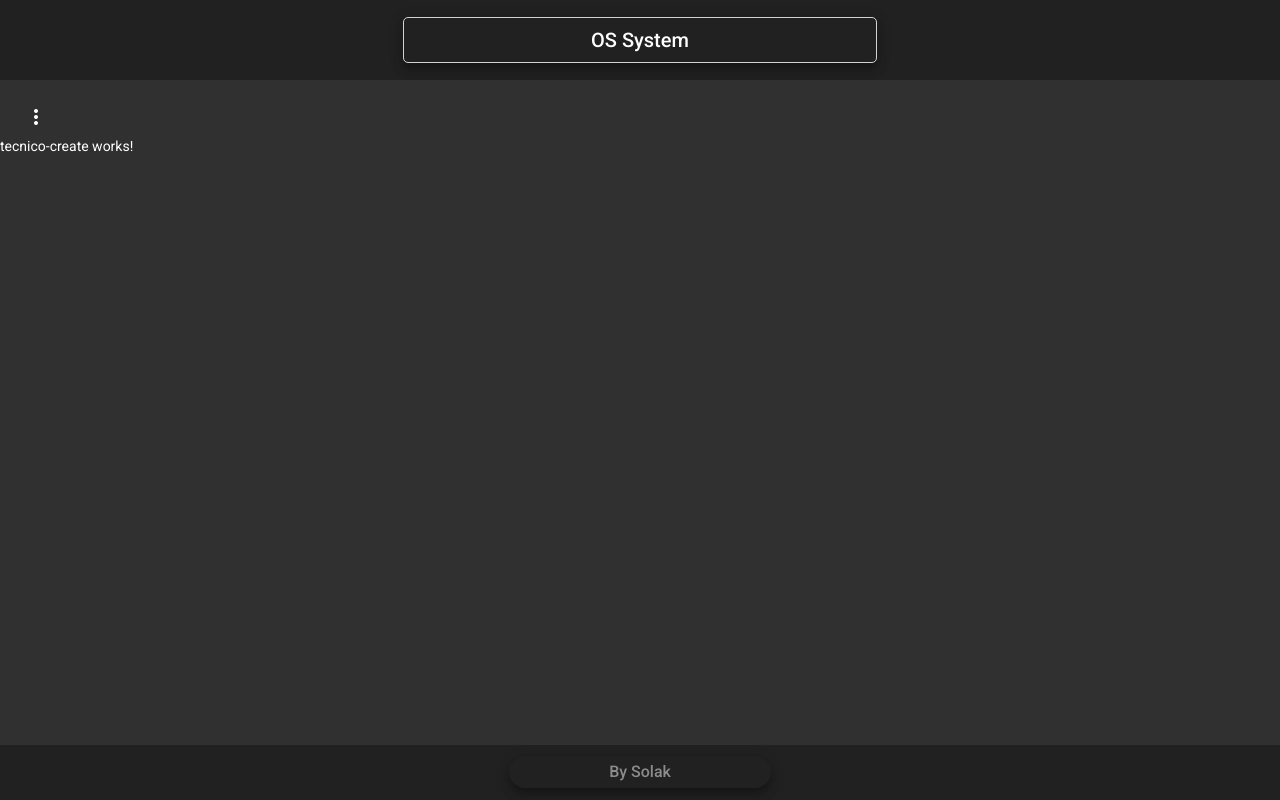
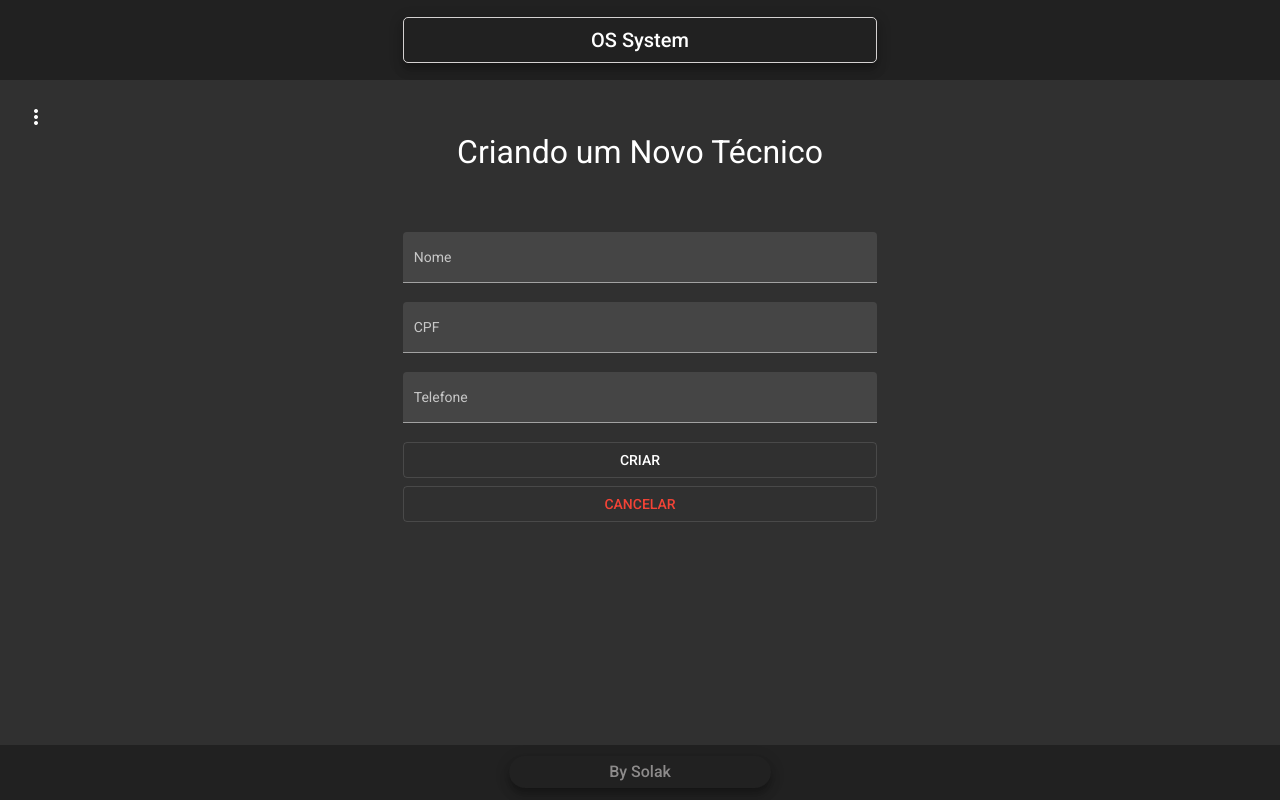
Before and after one commit to WagnerSolak/dicas_de_um_dev_os_front, an Angular app: page /tecnico/create in a window 1280 px wide. Built offline with nearby package versions, Linux system fonts and the light colour scheme.

Commit message:
CREATE para Tecnico implementado

```diff
--- a/src/app/services/tecnico.service.ts
+++ b/src/app/services/tecnico.service.ts
@@ -1,5 +1,6 @@
 import { HttpClient } from '@angular/common/http';
 import { Injectable } from '@angular/core';
+import { MatSnackBar } from '@angular/material/snack-bar';
 import { Observable } from 'rxjs';
 import { environment } from 'src/environments/environment';
 import { Tecnico } from '../models/tecnico';
@@ -11,11 +12,27 @@ export class TecnicoService {
 
   baseUrl: String = environment.baseUrl;
 
-  constructor(private http : HttpClient) { }
+  constructor(
+    private http : HttpClient,
+    private snack: MatSnackBar
+    ) { }
 
     findAll(): Observable<Tecnico[]> {
       const url = this.baseUrl +"/tecnicos";
       return this.http.get<Tecnico[]>(url);
     }
 
+    create(tecnico: Tecnico): Observable<Tecnico>{
+      const url = this.baseUrl +"/tecnicos";
+      return this.http.post<Tecnico>(url, tecnico);
+    }
+
+    message(msg: String): void {
+      this.snack.open(`${msg}`, 'OK', {
+        horizontalPosition: 'end',
+        verticalPosition: 'top',
+        duration: 4000
+      } )
+    }
+
 }
--- a/src/app/views/components/tecnico/tecnico-create/tecnico-create.component.css
+++ b/src/app/views/components/tecnico/tecnico-create/tecnico-create.component.css
@@ -0,0 +1,19 @@
+.form{
+    width: 37%;
+    margin: auto;
+}
+
+h1{
+    text-align: center;
+    font-size: 2rem;
+    margin-bottom: 4rem;
+}
+
+.full-width{
+    width: 100%;
+}
+
+button{
+    width: 100%;
+    margin-bottom: .5rem;
+}
--- a/src/app/views/components/tecnico/tecnico-create/tecnico-create.component.html
+++ b/src/app/views/components/tecnico/tecnico-create/tecnico-create.component.html
@@ -1 +1,20 @@
-<p>tecnico-create works!</p>
+<form class="form">
+    <h1>Criando um Novo Técnico</h1>
+    <mat-form-field class="full-width" appearance="fill">
+      <mat-label>Nome</mat-label>
+      <input matInput placeholder="Ex. Miško Hevery" >
+    </mat-form-field>
+
+    <mat-form-field class="full-width" appearance="fill">
+        <mat-label>CPF</mat-label>
+        <input matInput placeholder="Ex. 000.000.000-00" >
+      </mat-form-field>
+
+      <mat-form-field class="full-width" appearance="fill">
+        <mat-label>Telefone</mat-label>
+        <input matInput placeholder="Ex. (00)9 0000-0000" >
+      </mat-form-field>
+
+      <button (click)="create()" mat-stroked-button color="basic">CRIAR</button>
+      <button (click)="cancel()" class="cancelar" mat-stroked-button color="warn">CANCELAR</button>
+</form>
--- a/src/app/views/components/tecnico/tecnico-create/tecnico-create.component.ts
+++ b/src/app/views/components/tecnico/tecnico-create/tecnico-create.component.ts
@@ -1,4 +1,7 @@
 import { Component, OnInit } from '@angular/core';
+import { Router } from '@angular/router';
+import { Tecnico } from 'src/app/models/tecnico';
+import { TecnicoService } from 'src/app/services/tecnico.service';
 
 @Component({
   selector: 'app-tecnico-create',
@@ -7,9 +10,34 @@ import { Component, OnInit } from '@angular/core';
 })
 export class TecnicoCreateComponent implements OnInit {
 
-  constructor() { }
+  tecnico: Tecnico = {
+    id: '',
+    nome: 'Solak',
+    cpf: '799.119.730-18',
+    telefone: '(44)3030-4040'
+  }
+
+  constructor(
+    private router: Router,
+    private service: TecnicoService
+  ) { }
 
   ngOnInit(): void {
   }
 
+  cancel():void{
+    this.router.navigate(['tecnicos'])
+  }
+
+  create(): void {
+    this.service.create(this.tecnico).subscribe((resposta) => {
+      this.router.navigate(['tecnicos'])
+      this.service.message('Técnico criado com sucesso!')
+    }, err => {
+      if(err.error.error.match('já cadastrado')){
+        this.service.message('CPF já cadastrado na base de dados!')
+      }
+    })
+  }
+
 }
--- a/src/app/views/components/template/footer/footer.component.html
+++ b/src/app/views/components/template/footer/footer.component.html
@@ -1,3 +1,2 @@
 <mat-toolbar class="footer">
     <p class="mat-elevation-z8">By Solak</p>
-</mat-toolbar>
```
Also changed, not shown: src/app/views/components/template/footer/footer.component.css (line endings or trailing spaces), src/assets/img/github.png (added).
